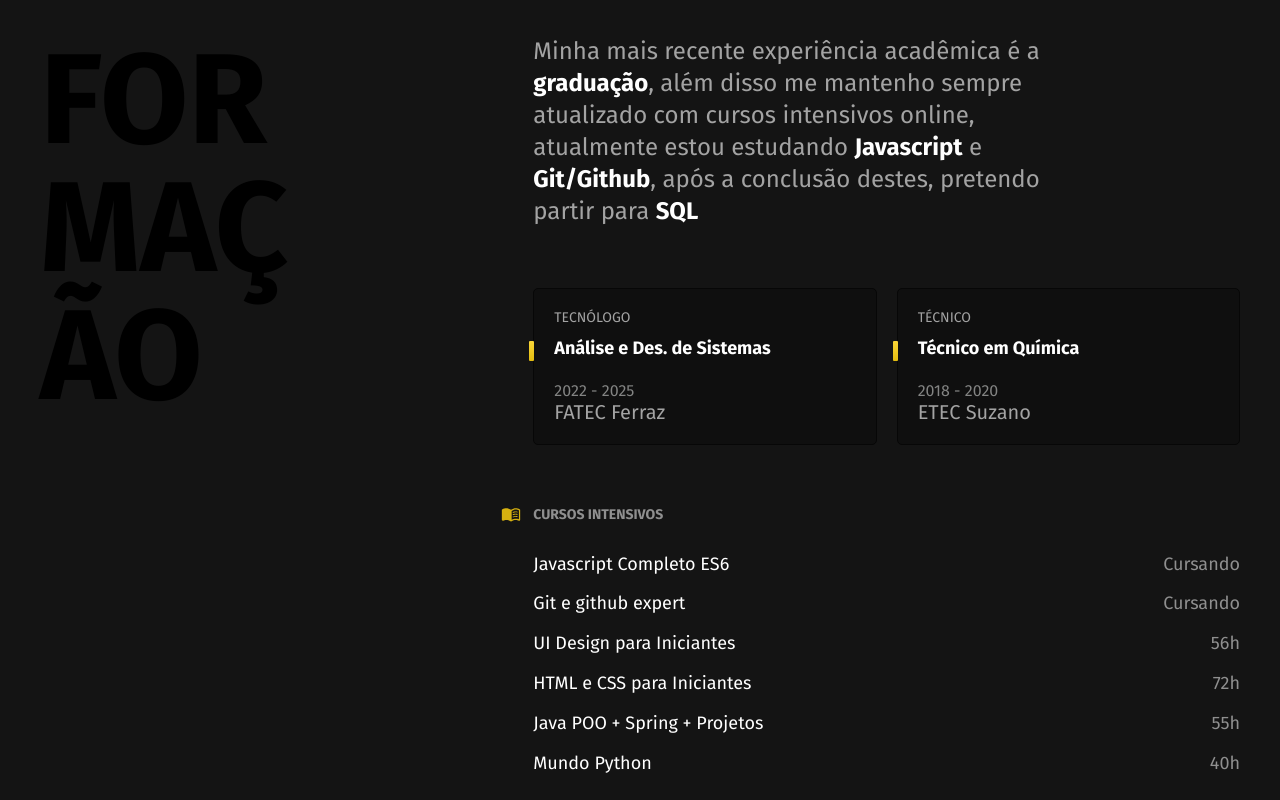
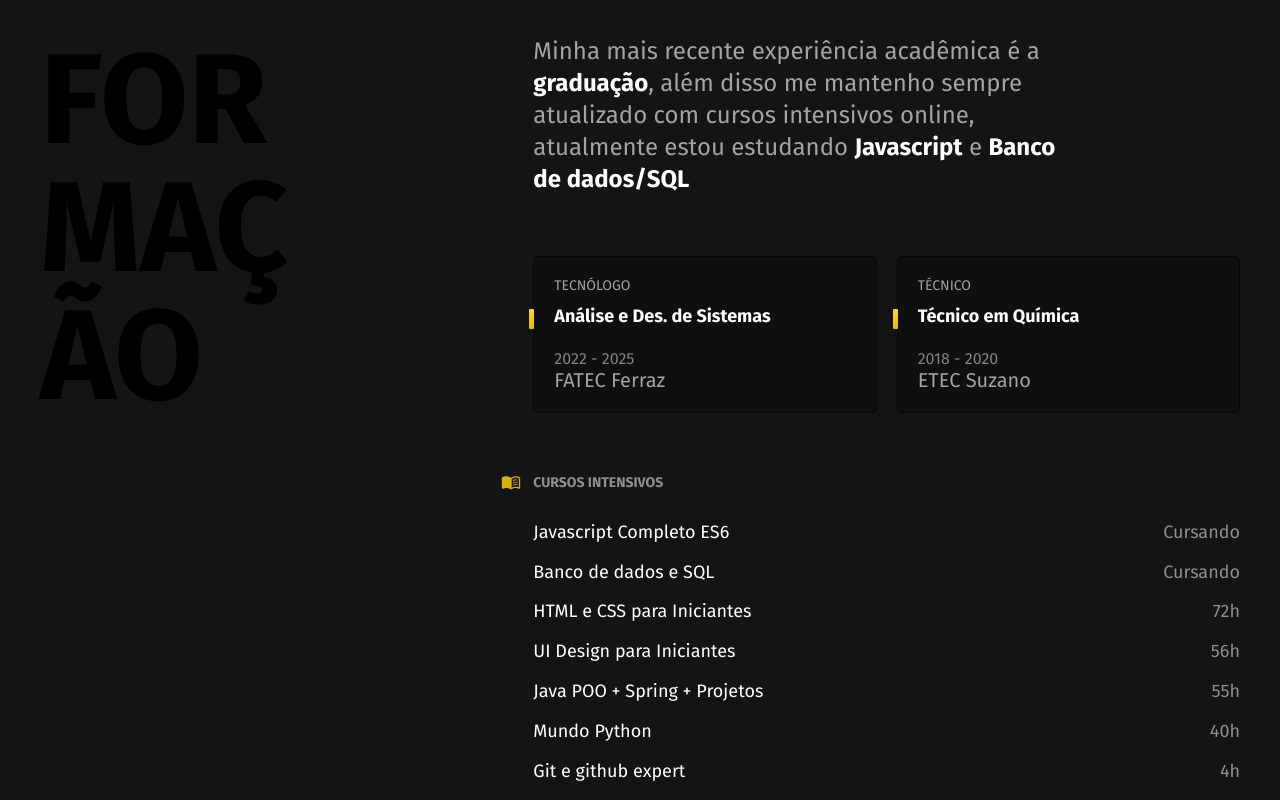
Before and after one commit to nexola/portfolio-website, a website: page index.html in a window 1280 px wide. Shown: the part 1440-2240 px from the top of the page. Drawn offline with Linux system fonts and the light colour scheme.

Commit message:
conclusão git e github

```diff
--- a/index.html
+++ b/index.html
@@ -91,7 +91,7 @@
       <h2 class="subtitulo">Formação</h2>
 
       <div class="js-scroll">
-        <p class="formacao-texto">Minha mais recente experiência acadêmica é a <strong>graduação</strong>, além disso me mantenho sempre atualizado com cursos intensivos online, atualmente estou estudando <strong>Javascript</strong> e <strong>Git/Github</strong>, após a conclusão destes, pretendo partir para <strong>SQL</strong></p>
+        <p class="formacao-texto">Minha mais recente experiência acadêmica é a <strong>graduação</strong>, além disso me mantenho sempre atualizado com cursos intensivos online, atualmente estou estudando <strong>Javascript</strong> e <strong>Banco de dados/SQL</strong></p>
 
         <ul class="faculdade-lista">
           <li class="faculdade">
@@ -114,11 +114,12 @@
             <h3>Cursos Intensivos</h3>
             <ul>
               <li>Javascript Completo ES6<span>Cursando</span></li>
-              <li>Git e github expert<span>Cursando</span></li>
+              <li>Banco de dados e SQL<span>Cursando</span></li>
+              <li>HTML e CSS para Iniciantes<span>72h</span></li>
               <li>UI Design para Iniciantes<span>56h</span></li>
-              <li>HTML e CSS para Iniciantes<span>72h</span></li>
               <li>Java POO + Spring + Projetos<span>55h</span></li>
               <li>Mundo Python<span>40h</span></li>
+              <li>Git e github expert<span>4h</span></li>
             </ul>
           </div>
 
```
Also changed, not shown: 1 other file.
